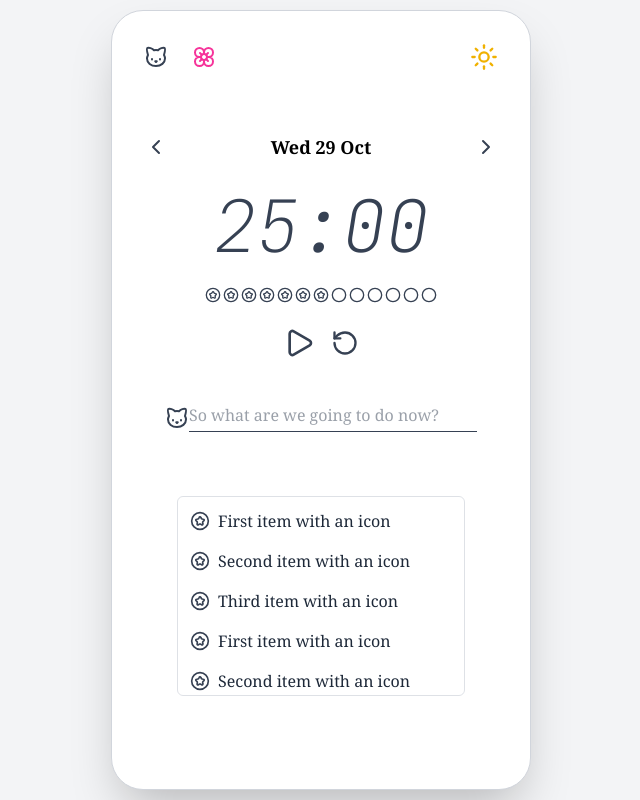
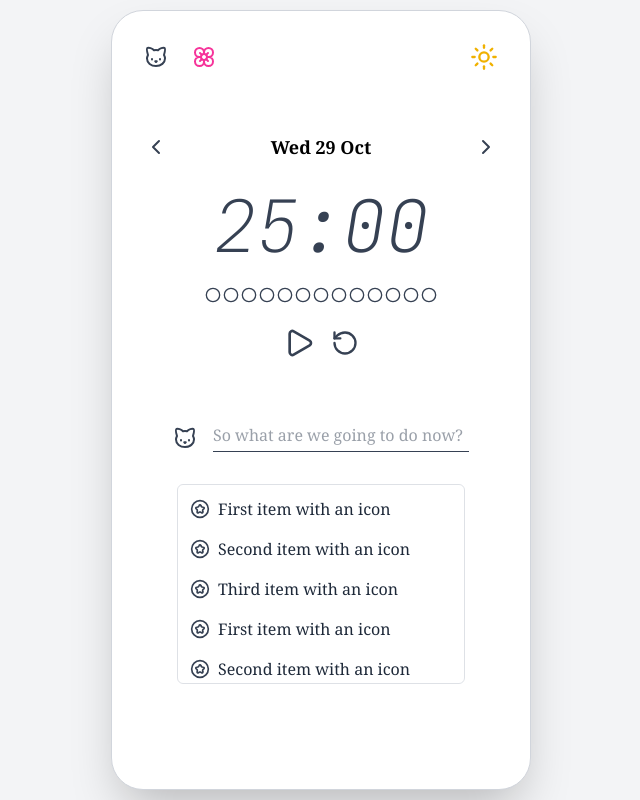
Before and after one commit to SnizhanaK/Study-Timer, a Vue app: page / in a window 1280 px wide. Shown: the whole page, without its empty margins (319-959 px from the left). Built offline with nearby package versions, Linux system fonts and the light colour scheme.

Commit message:
timer update

```diff
--- a/src/App.vue
+++ b/src/App.vue
@@ -1,5 +1,5 @@
 <script setup>
-import {ref, onMounted, onUnmounted} from "vue";
+import {ref, onMounted, onUnmounted, } from "vue";
 import {
   Cat,
   Flower,
@@ -19,7 +19,11 @@ const startMinutes = 25;
 const timeLeft = ref(startMinutes * 60);
 const isRunning = ref(false);
 let interval = null;
+const TOTAL_MARKERS = 13;
+const completed = ref(7);
 
+const savedCompleted = Number(localStorage.getItem("completed") || 0);
+completed.value = Math.min(isNaN(savedCompleted) ? 0 : savedCompleted, TOTAL_MARKERS);
 
 function applyTheme() {
   isDark.value =
@@ -61,8 +65,14 @@ function start() {
   if (isRunning.value) return;
   isRunning.value = true;
   interval = setInterval(() => {
-    if (timeLeft.value > 0) timeLeft.value--;
-    else pause();
+    if (timeLeft.value > 0) {
+      timeLeft.value--;
+    } else {
+      completed.value = Math.min(completed.value + 1, TOTAL_MARKERS);
+      localStorage.setItem("completed", String(completed.value));
+      pause();
+      timeLeft.value = startMinutes * 60;
+    }
   }, 1000);
 }
 
@@ -146,21 +156,17 @@ onMounted(() => applyTheme());
       </span>
           </div>
 
-
           <div class="flex items-center justify-center gap-0.5">
-            <CircleStar class="w-4 h-4 text-gray-700 dark:text-gray-200"/>
-            <CircleStar class="w-4 h-4 text-gray-700 dark:text-gray-200"/>
-            <CircleStar class="w-4 h-4 text-gray-700 dark:text-gray-200"/>
-            <CircleStar class="w-4 h-4 text-gray-700 dark:text-gray-200"/>
-            <CircleStar class="w-4 h-4 text-gray-700 dark:text-gray-200"/>
-            <CircleStar class="w-4 h-4 text-gray-700 dark:text-gray-200"/>
-            <CircleStar class="w-4 h-4 text-gray-700 dark:text-gray-200"/>
-            <Circle class="w-4 h-4 text-gray-700 dark:text-gray-200"/>
-            <Circle class="w-4 h-4 text-gray-700 dark:text-gray-200"/>
-            <Circle class="w-4 h-4 text-gray-700 dark:text-gray-200"/>
-            <Circle class="w-4 h-4 text-gray-700 dark:text-gray-200"/>
-            <Circle class="w-4 h-4 text-gray-700 dark:text-gray-200"/>
-            <Circle class="w-4 h-4 text-gray-700 dark:text-gray-200"/>
+            <template v-for="i in TOTAL_MARKERS" :key="i">
+              <CircleStar
+                  v-if="i <= completed"
+                  class="w-4 h-4 text-gray-700 dark:text-gray-200"
+              />
+              <Circle
+                  v-else
+                  class="w-4 h-4 text-gray-700 dark:text-gray-200"
+              />
+            </template>
           </div>
 
           <div class="flex items-center justify-center gap-4">
@@ -172,7 +178,7 @@ onMounted(() => applyTheme());
               />
               <Pause
                   v-else
-                  class="w-7 h-7 text-gray-700 dark:text-gray-200 cursor-pointer"
+                  class="w-8 h-8 text-gray-700 dark:text-gray-200 cursor-pointer"
                   @click="pause"
               />
               <RotateCcw
@@ -182,16 +188,16 @@ onMounted(() => applyTheme());
             </div>
           </div>
 
-          <div class="flex justify-between items-center mt-5">
+          <div class="flex justify-between items-center mt-10 gap-4">
             <Cat class="w-6 h-6 text-gray-700 dark:text-gray-100"/>
             <input
                 type="text"
                 placeholder="So what are we going to do now?"
-                class="border-0 border-b font-serif  text-gray-700 dark:text-gray-100 focus:outline-none w-72 pb-1"
+                class="border-0 border-b font-serif  text-gray-700 dark:text-gray-100 focus:outline-none w-64 pb-1"
             />
           </div>
 
-          <div class="flex justify-center mt-10">
+          <div class="flex justify-center mt-2">
             <div class="w-72 h-50 overflow-y-auto border border-gray-300/70 rounded-md p-3">
               <ul class="space-y-4 font-serif text-gray-800 dark:text-gray-100">
                 <li class="flex items-center gap-2">
```
